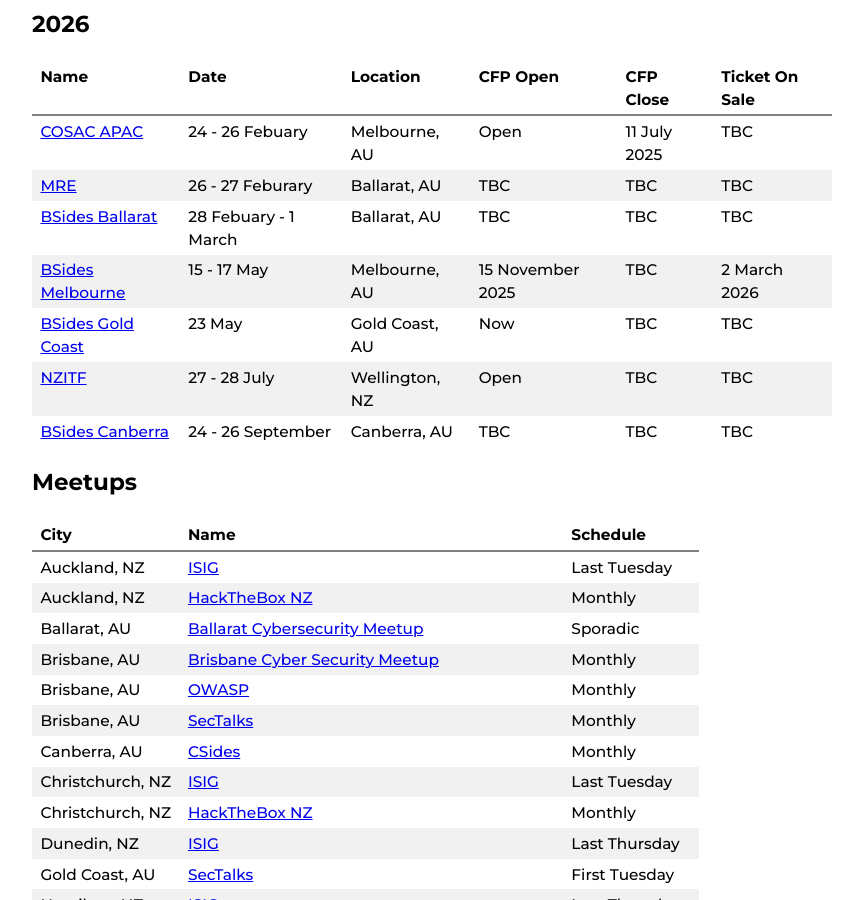
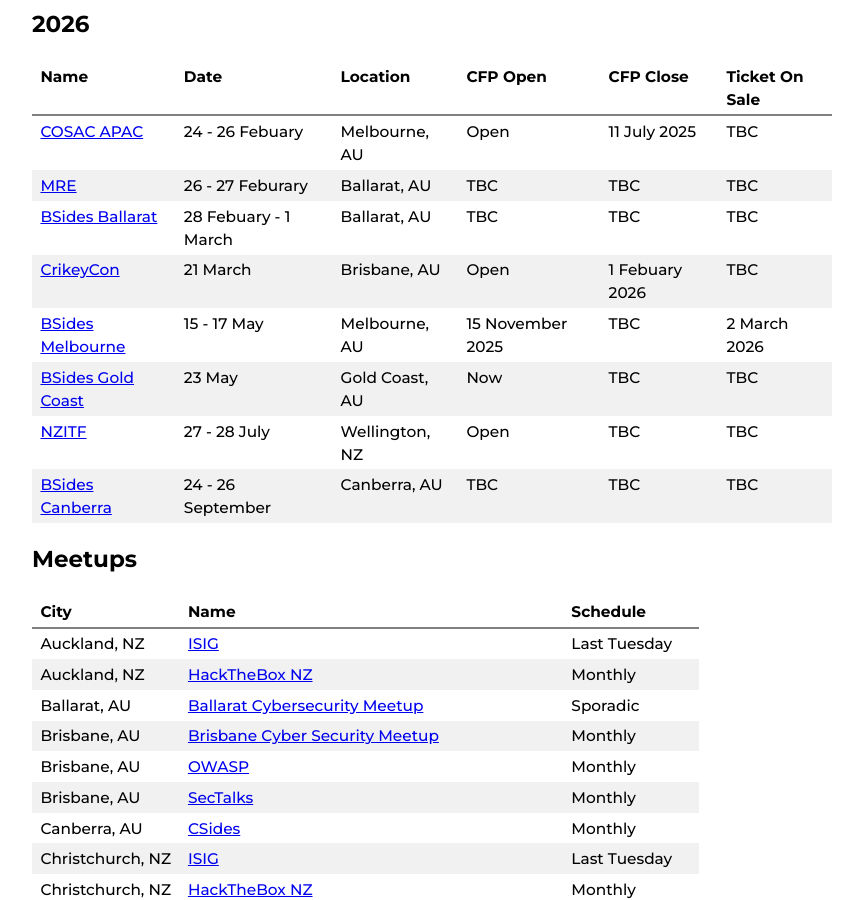
Before and after one commit to nzkarit/downundercons, a Jekyll site: the page built from index.markdown, in a window 1280 px wide and 900 px high, scrolled down 765 px. Shown: the whole window, without its empty margins (208-1071 px from the left). Built offline with Jekyll 4.4.1, drawn with Linux system fonts in a browser that asks for light colours.

Commit message:
Update index.markdown

```diff
--- a/index.markdown
+++ b/index.markdown
@@ -28,6 +28,7 @@ These are a list of hacker/infosec cons and meetups in the NZ and Aussie Area.
 | [COSAC APAC](https://cosac.net/apac/) | 24 - 26 Febuary | Melbourne, AU | Open | 11 July 2025 | TBC |
 | [MRE](https://federation.edu.au/icsl/icsl-conferences/mre-2026) | 26 - 27 Feburary | Ballarat, AU | TBC | TBC | TBC |
 | [BSides Ballarat](https://federation.edu.au/icsl/icsl-conferences/bsides-ballarat-2026) | 28 Febuary - 1 March | Ballarat, AU | TBC | TBC | TBC |
+| [CrikeyCon](https://crikeycon.com/) | 21 March | Brisbane, AU | Open | 1 Febuary 2026 | TBC |
 | [BSides Melbourne](https://www.bsidesmelbourne.com/) | 15 - 17 May | Melbourne, AU | 15 November 2025 | TBC | 2 March 2026 |
 | [BSides Gold Coast](https://bsidesgoldie.com/) | 23 May | Gold Coast, AU | Now | TBC | TBC |
 | [NZITF](https://nzitf.org.nz/conference-details) | 27 - 28 July | Wellington, NZ | Open | TBC | TBC |
```
